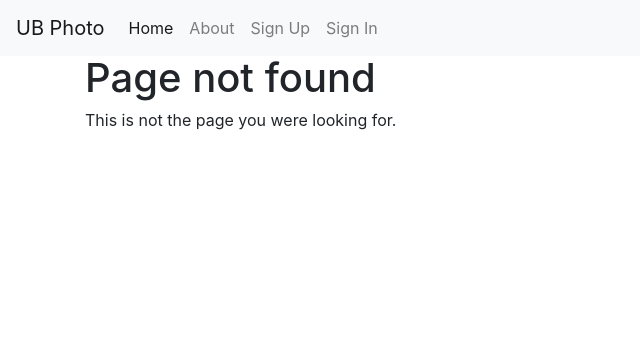
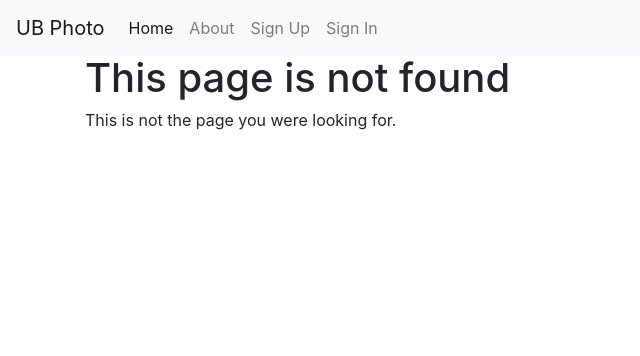
Before and after one commit to buya2002mgl/p4, a Django app: template ub_photo/templates/404.html in a window 1280 px wide. Shown: the top 356 px of the page, without its empty margins (0-640 px from the left). Run offline with Django 3.2, Linux system fonts and the light colour scheme; the template is opened without the code that fills it, so the values that code supplies are empty; some libraries are stand-ins or nearby versions.

Commit message:
404 update

```diff
--- a/ub_photo/templates/404.html
+++ b/ub_photo/templates/404.html
@@ -3,7 +3,7 @@
 {% block title %}Page not found{% endblock %}
 
 {% block content %}
-<h1>Page not found</h1>
+<h1>This page is not found</h1>
 
 <p>This is not the page you were looking for.</p>
 {% endblock content %}
```
